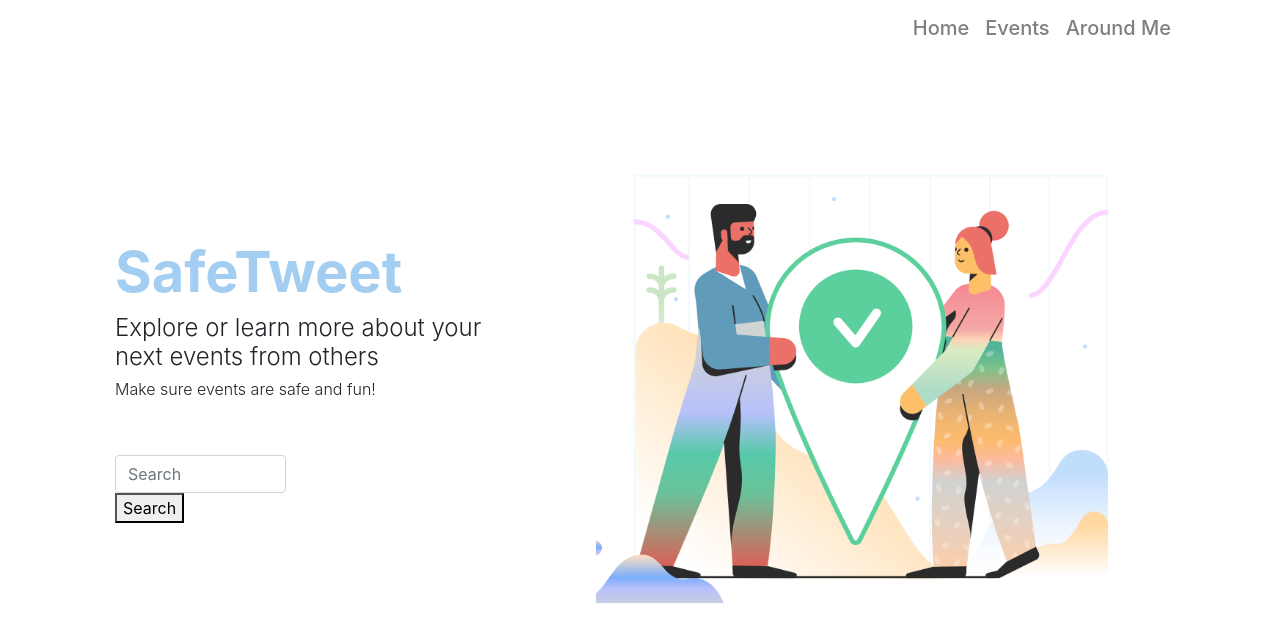
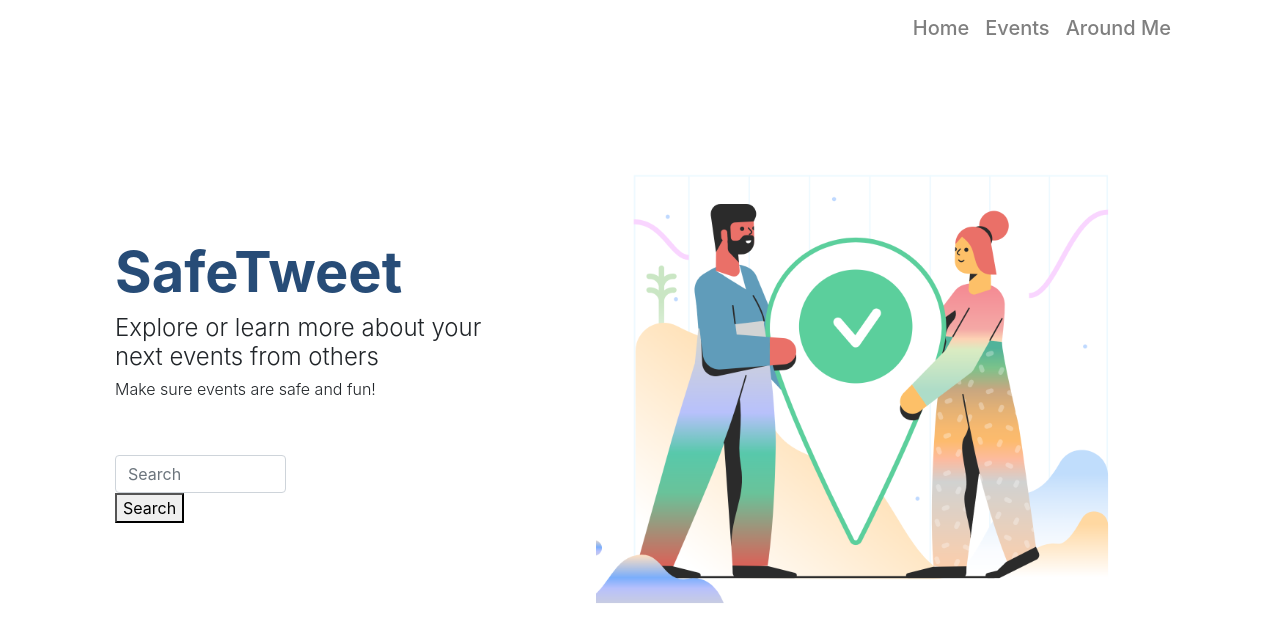
Before and after one commit to celyna/codechella, a React (Create React App) app in the folder event-ui/: page / in a window 1280 px wide. Shown: the top 642 px of the page. Built offline with nearby package versions, Linux system fonts and the light colour scheme.

Commit message:
fix color

```diff
--- a/event-ui/src/components/HomeHero.js
+++ b/event-ui/src/components/HomeHero.js
@@ -12,7 +12,7 @@ class HomeHero extends React.Component{
             <Container fluid={true}>
                 <Row className="justify-content-center mt-5">
                     <Col className="text-left">
-                        <h2 className="display-4 font-weight-bolder justift-content-center"><span style={{color:'#A3CEF1'}}>SafeTweet</span></h2>
+                        <h2 className="display-4 font-weight-bolder justift-content-center"><span style={{color:'#274C77'}}>SafeTweet</span></h2>
                         <h4 className="display-6 font-weight-light">Explore or learn more about your next events from others</h4>
                         <h6 className="display-6 font-weight-light">Make sure events are safe and fun!</h6>
                     </Col>
```
